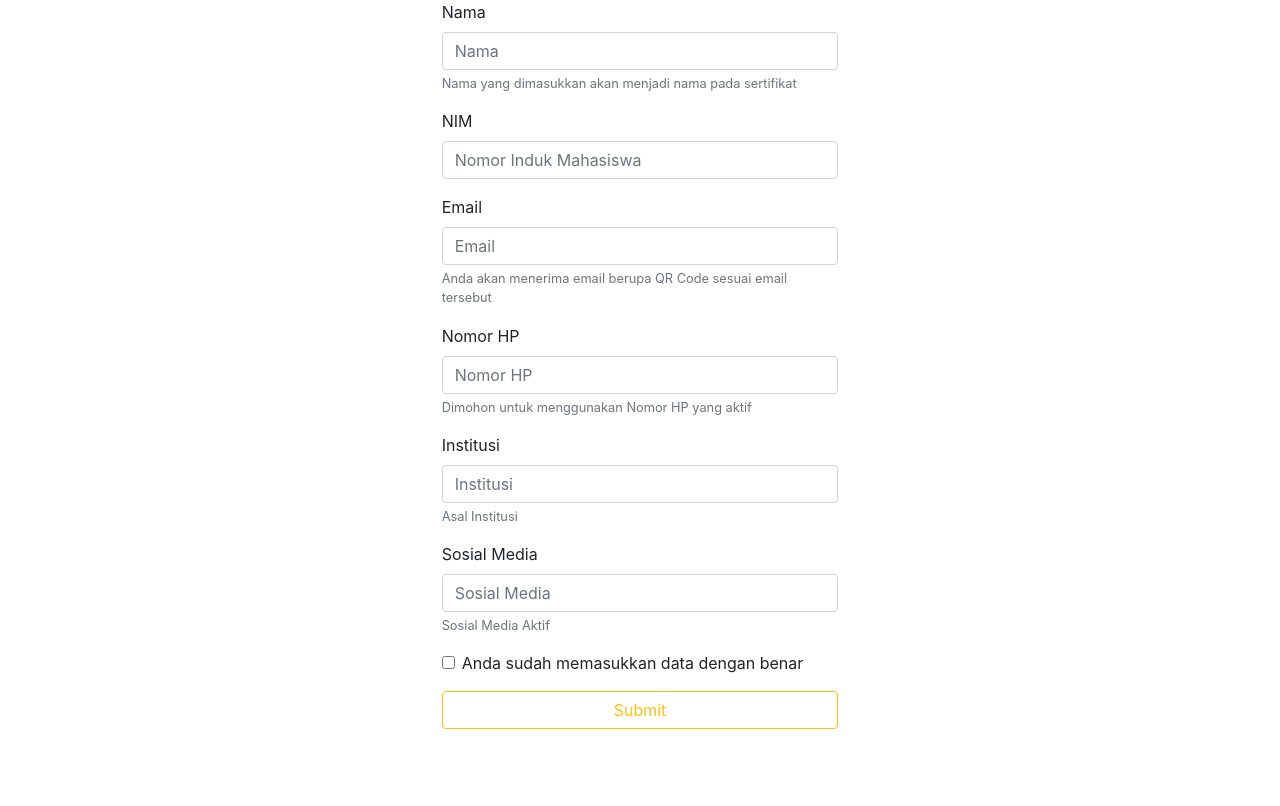
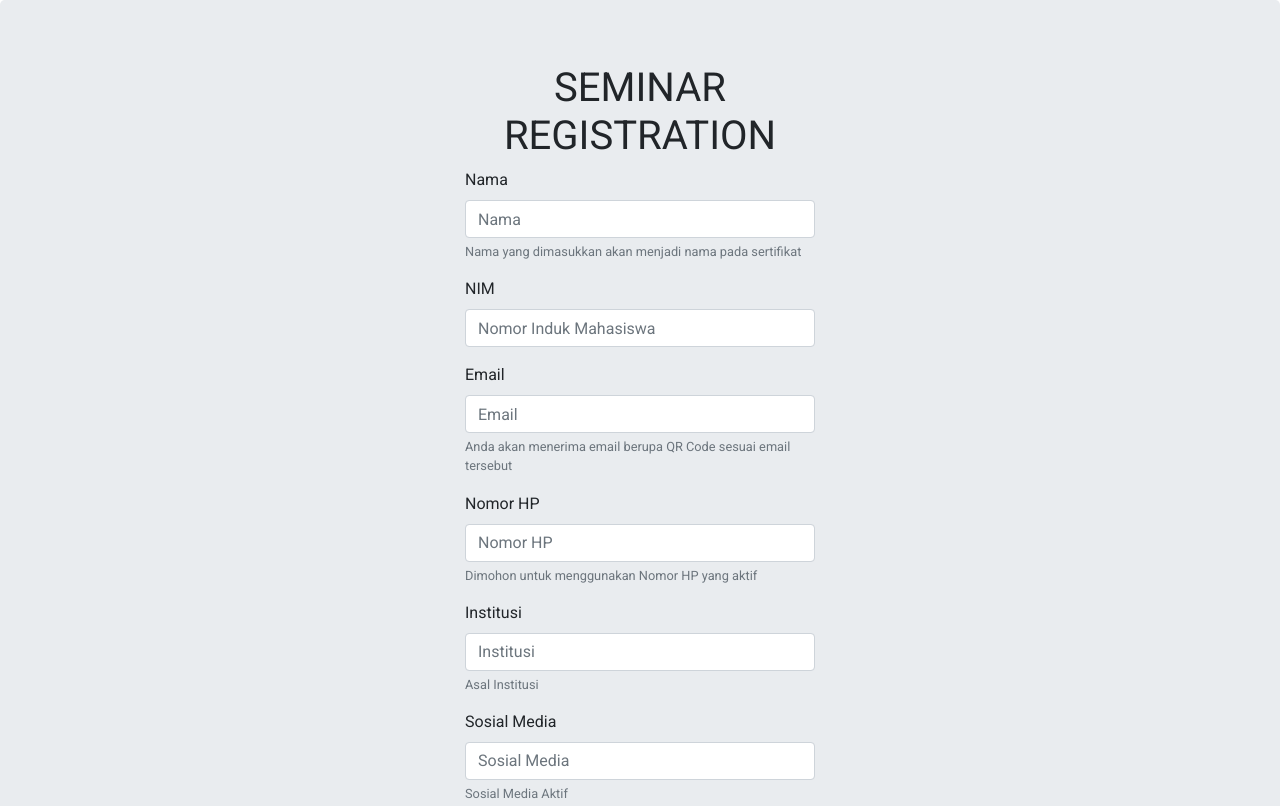
Before and after one commit to Yukinessa/Event-BEMFEB, a plain HTML site: page index.html in a window 1280 px wide. Shown: the top 806 px of the page. Drawn offline with nearby package versions, Linux system fonts and the light colour scheme; some packages are replaced by stand-ins of ours; a script that the page names is missing; a web font is replaced by a local one.

Commit message:
fixing styling

```diff
--- /dev/null
+++ b/css/styling.css
@@ -0,0 +1,9 @@
+@import url('https://fonts.googleapis.com/css?family=Roboto');
+
+*{
+  margin: 0;
+  padding: 0;
+  box-sizing: border-box;
+  outline: none;
+  font-family: 'Roboto', sans-serif;
+}
--- a/index.html
+++ b/index.html
@@ -4,18 +4,23 @@
     <meta charset="UTF-8">
     <meta name="viewport" content="width=device-width, initial-scale=1.0">
     <meta http-equiv="X-UA-Compatible" content="ie=edge">
+    <link rel="stylesheet" href="css/styling.css" type="text/css">
     <link rel="stylesheet" href="https://stackpath.bootstrapcdn.com/bootstrap/4.4.1/css/bootstrap.min.css" integrity="sha384-Vkoo8x4CGsO3+Hhxv8T/Q5PaXtkKtu6ug5TOeNV6gBiFeWPGFN9MuhOf23Q9Ifjh" crossorigin="anonymous">
     <link rel="stylesheet" media="screen" href="https://fontlibrary.org/face/argentum-sans" type="text/css"/>
     <title>Seminar FEB</title>
 </head>
 <body>
-    <div class="container-fluid">
+  <div class="jumbotron">
+    <div class="container" id="main-container">
         <div class="row">
             <div class="col-md-4 col-sm-4 col-xs12 col-xs12"></div>
             <div class="col-md-4 col-sm-4 col-xs12">
 
-                    <form id="main-form" method="POST" action="https://haqqer.mooo.com/registrant">
-                            <div class="form-group" >
+                    <form id="main-form" method="POST" action="https://haqqer.mooo.com">
+                            <center>
+                              <h1>SEMINAR REGISTRATION</h1>
+                            </center>
+                            <div class="form-group">
                               <label for="nameInput">Nama</label>
                               <input name="name" id="name" placeholder="Nama" type="text" class="form-control" aria-describedby="nameInput" required>
                               <small id="nameHelp" class="form-text text-muted">Nama yang dimasukkan akan menjadi nama pada sertifikat</small>
@@ -55,13 +60,13 @@
                               <label class="form-check-label" for="checkValidity">Anda sudah memasukkan data dengan benar</label>
                             </div>
 
-                            <button id="send" class="btn btn-outline-warning btn-block">Submit</button>
+                            <button id="send" class="btn btn-outline-primary btn-block">Submit</button>
                     </form>
           </div>
       <div class="col-md-4 col-sm-4 col-xs15"></div>
       </div>
     </div>
-
+  </div>
     <script src="https://code.jquery.com/jquery-3.4.1.min.js"></script>
     <script src="https://cdn.jsdelivr.net/npm/popper.js@1.16.0/dist/umd/popper.min.js" integrity="sha384-Q6E9RHvbIyZFJoft+2mJbHaEWldlvI9IOYy5n3zV9zzTtmI3UksdQRVvoxMfooAo" crossorigin="anonymous"></script>
     <script src="https://stackpath.bootstrapcdn.com/bootstrap/4.4.1/js/bootstrap.min.js" integrity="sha384-wfSDF2E50Y2D1uUdj0O3uMBJnjuUD4Ih7YwaYd1iqfktj0Uod8GCExl3Og8ifwB6" crossorigin="anonymous"></script>
```
